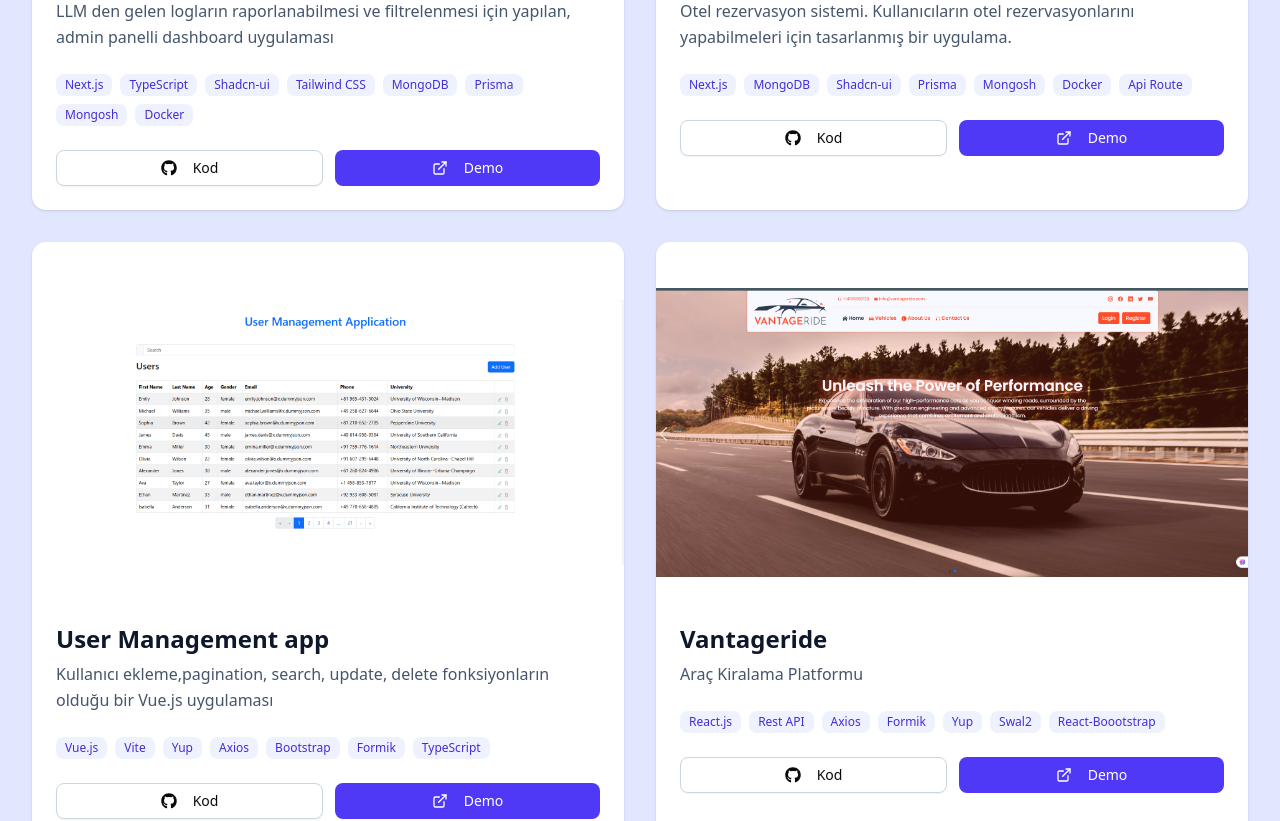
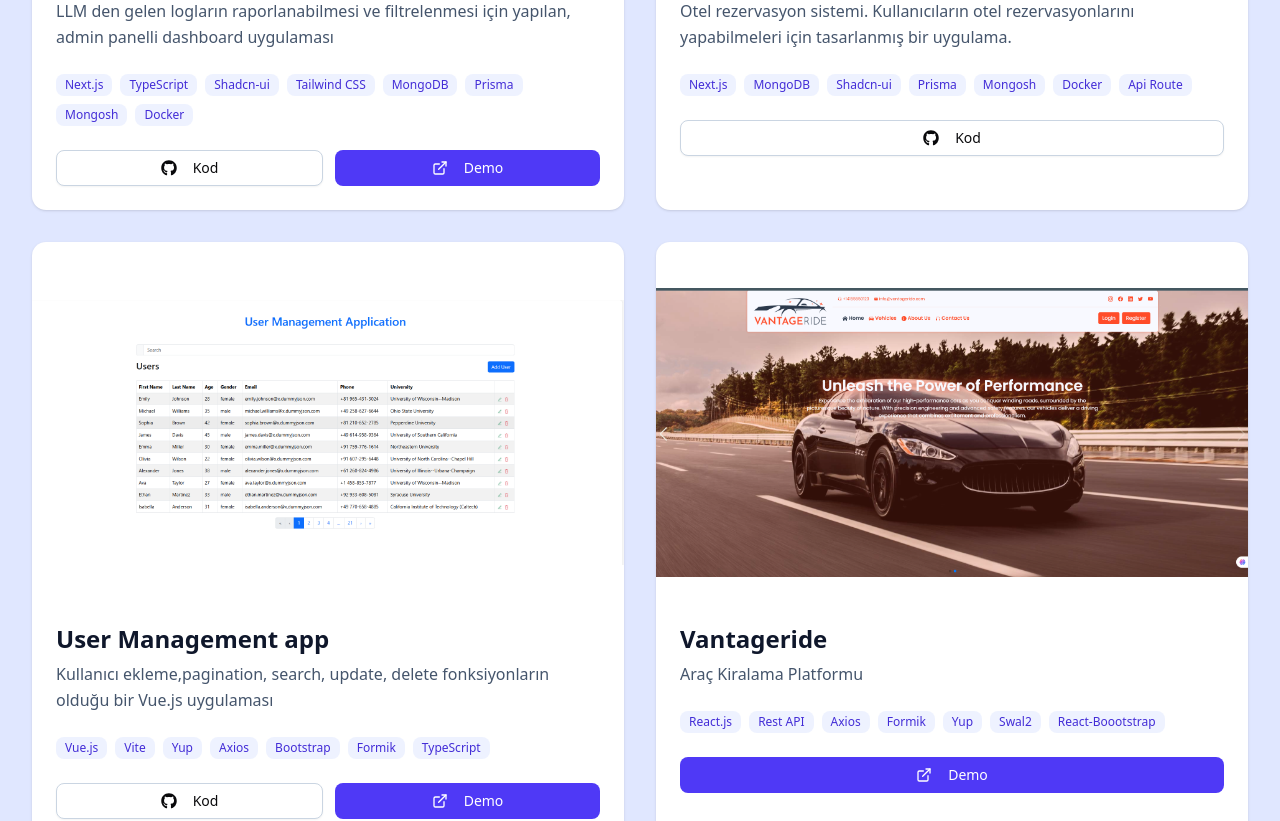
Before and after one commit to senayakagunduz/new-portfolio, a Next.js app: page / in a window 1280 px wide. Shown: the part 2100-2921 px from the top of the page. Built offline with nearby package versions, Linux system fonts and the light colour scheme.

Commit message:
portfolio updated

```diff
--- a/app/page.tsx
+++ b/app/page.tsx
@@ -60,7 +60,7 @@ export default function Home() {
       image: "/hotel-reservation.png",
       tags: ["Next.js", "MongoDB", "Shadcn-ui", "Prisma", "Mongosh", "Docker", "Api Route"],
       github: "https://github.com/senayakagunduz/hotel-reservation",
-      demo: "https://demo.com",
+      demo: "-",
       year: "2025"
     },
     {
@@ -358,18 +358,22 @@ export default function Home() {
                   </div>
                 </CardContent>
                 <CardFooter className="flex space-x-3">
+                  {project.github && (
                     <Button variant="outline" className="flex-1 border-slate-300 hover:bg-slate-50" asChild>
                       <a href={project.github} target="_blank" rel="noopener noreferrer">
                         <FaGithub className="w-4 h-4 mr-2" />
                         Kod
                       </a>
                     </Button>
+                  )}
+                  {project.demo && project.demo !== "-" && (
                     <Button className="flex-1 bg-indigo-600 hover:bg-indigo-700 text-white" asChild>
                       <a href={project.demo} target="_blank" rel="noopener noreferrer">
                         <ExternalLink className="w-4 h-4 mr-2" />
                         Demo
                       </a>
                     </Button>
+                  )}
                 </CardFooter>
               </Card>
             ))}
```
Lines whose indentation alone changed are shown as unchanged.
